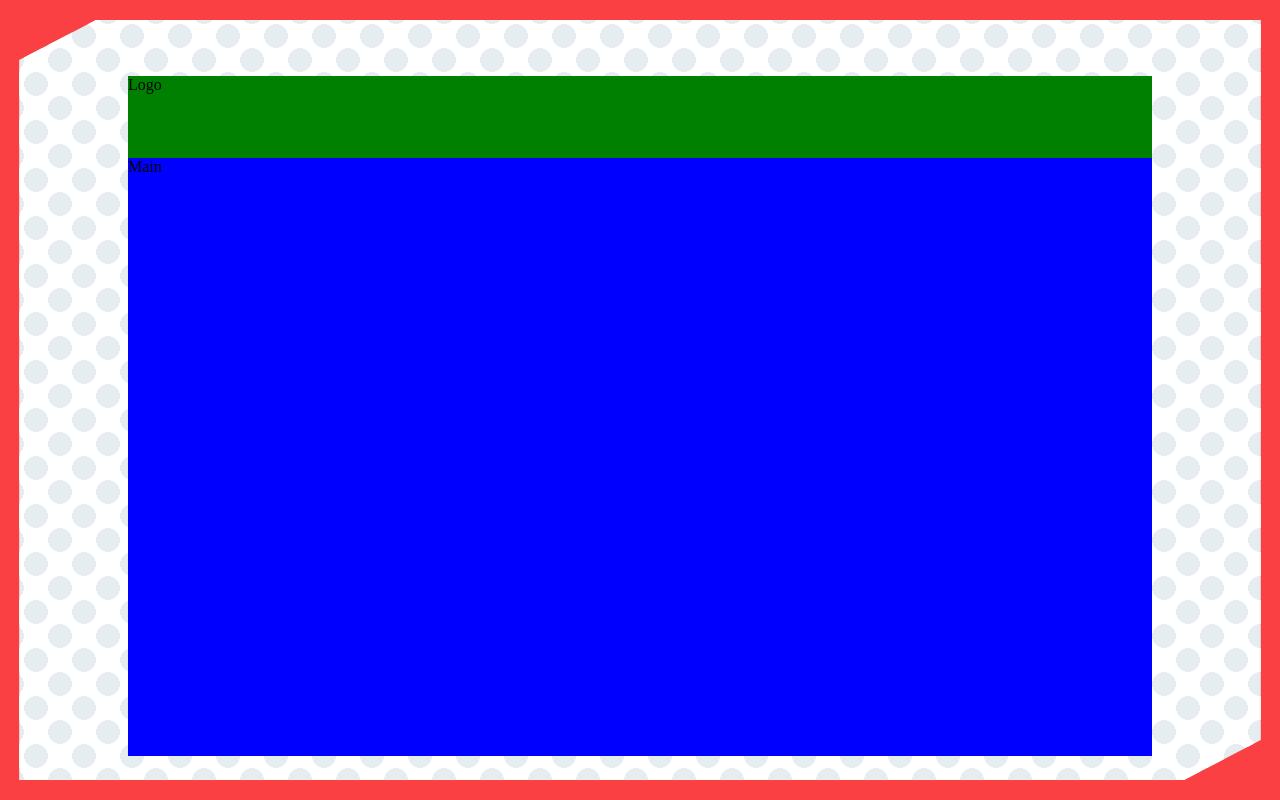
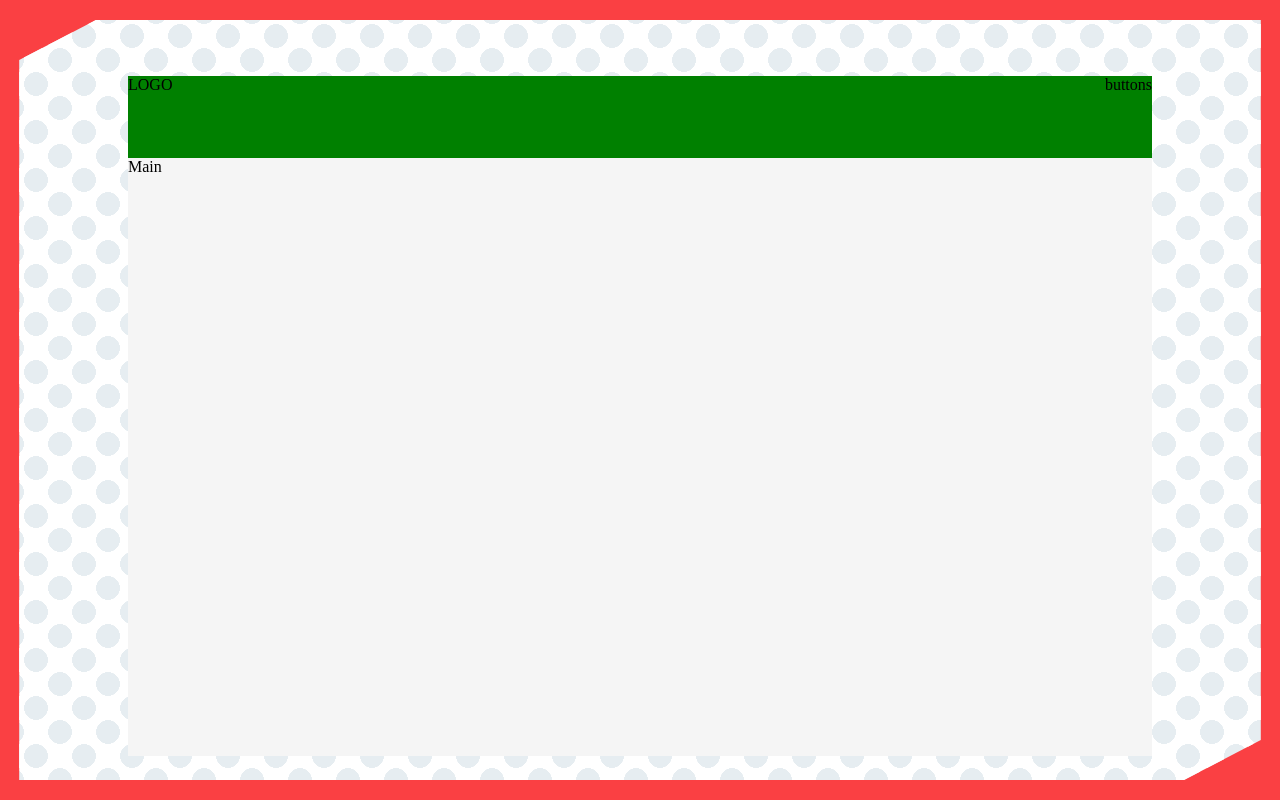
Before and after one commit to dciepko/FootApp, a React (Vite) app in the folder frontend/football-app/: page / in a window 1280 px wide. Built offline with nearby package versions, Linux system fonts and the light colour scheme.

Commit message:
Creating logo and buttons containers in header

```diff
--- a/frontend/football-app/src/App.css
+++ b/frontend/football-app/src/App.css
@@ -43,7 +43,7 @@ header {
 }
 
 main {
-  background-color: blue;
+  background-color: rgb(245, 245, 245);
   min-width: none;
   height: 88%;
 }
--- a/frontend/football-app/src/App.jsx
+++ b/frontend/football-app/src/App.jsx
@@ -1,10 +1,11 @@
 import "./App.css";
+import Header from "./components/Header/Header";
 
 const App = () => {
   return (
     <div className="container">
       <div className="app">
-        <header>Logo</header>
+        <Header />
         <main>Main</main>
       </div>
     </div>
--- /dev/null
+++ b/frontend/football-app/src/components/Header/Header.jsx
@@ -0,0 +1,10 @@
+import classes from "./Header.module.css";
+
+export default function Header() {
+  return (
+    <header className={classes.container}>
+      <div className={classes.logoContainer}>LOGO</div>
+      <div className={classes.buttonContainer}>buttons</div>
+    </header>
+  );
+}
--- /dev/null
+++ b/frontend/football-app/src/components/Header/Header.module.css
@@ -0,0 +1,6 @@
+.container {
+  background-color: green;
+  height: 12%;
+  display: flex;
+  justify-content: space-between;
+}
```
